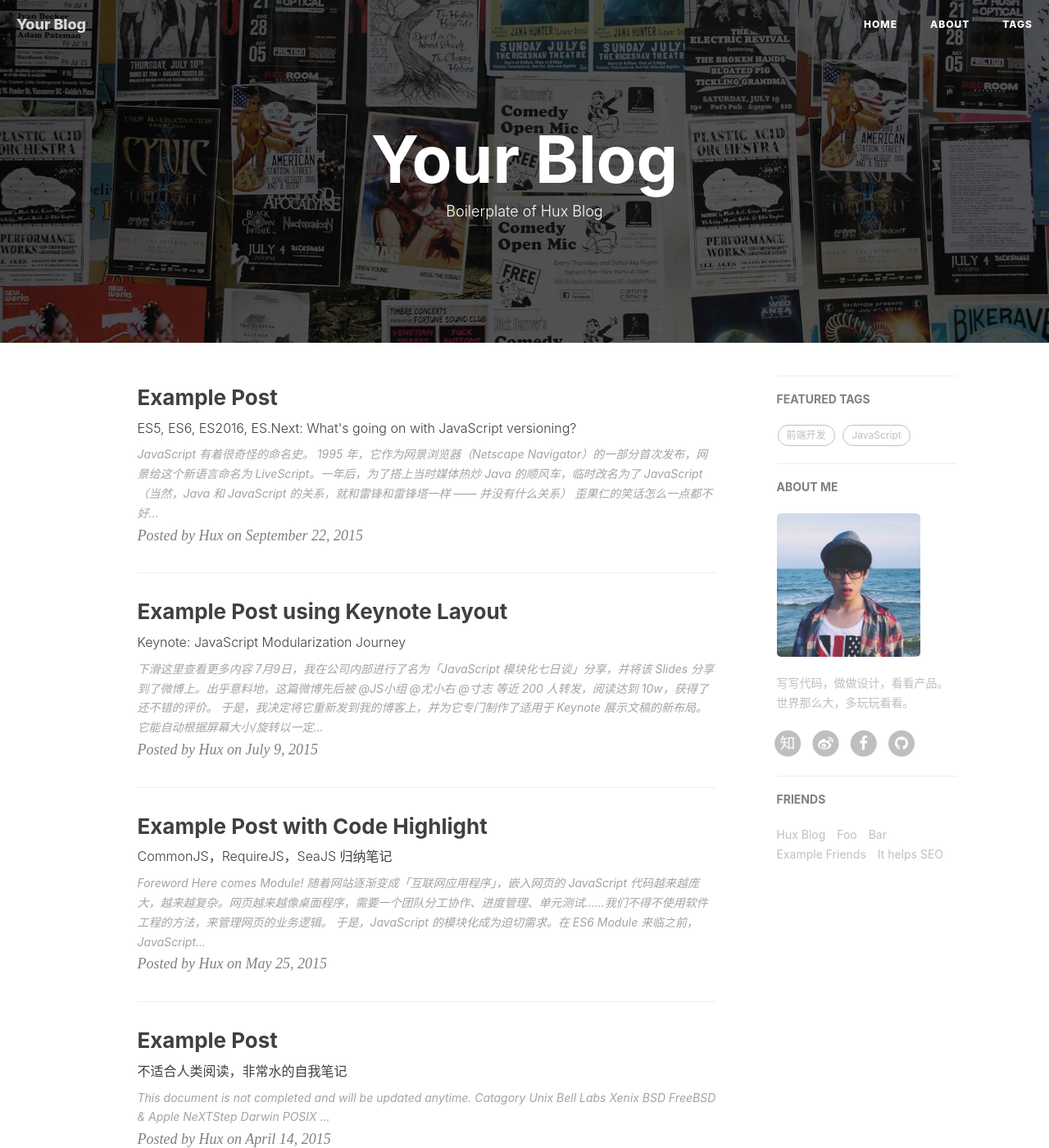
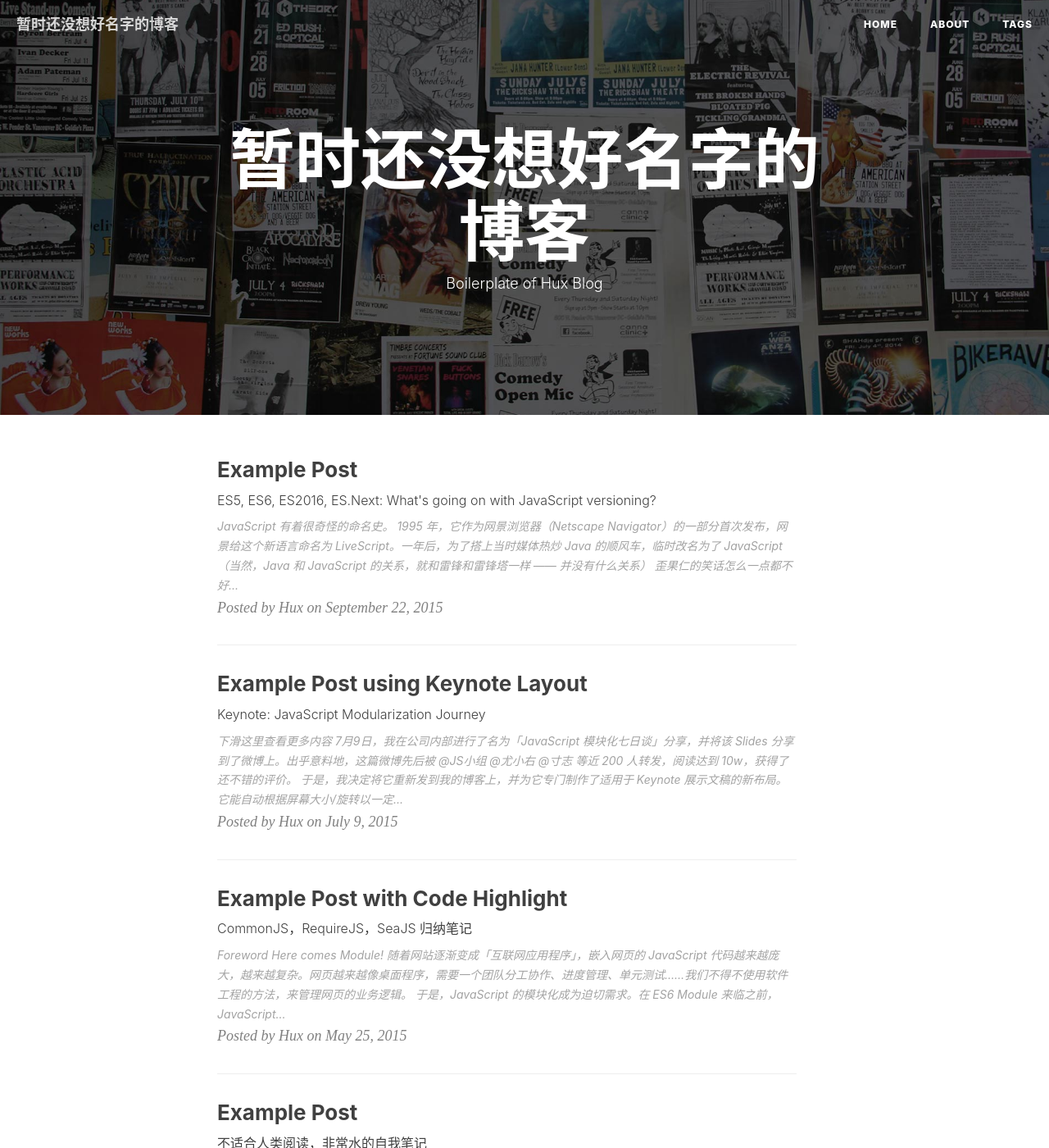
Before and after one commit to queryfish/yetanotherblogger, a Jekyll site: the page built from index.html, in a window 1280 px wide and 1400 px high. Shown: the whole window at 82% size. Built offline with Jekyll 4.4.1, drawn with Linux system fonts in a browser that asks for light colours; nearby versions of some CDN libraries; the list of posts is cut into pages by our own code; comment, search, counter and statistics services are not loaded; some of the changed text lies outside the part shown.

Commit message:
We are trying to simplify this dumb boilerplate

```diff
--- a/_config.yml
+++ b/_config.yml
@@ -1,24 +1,19 @@
 # Site settings
-title: Your Blog
-SEOTitle: 你的博客 | Your Blog
+title: 暂时还没想好名字的博客
+SEOTitle: 没名博客 | Your Blog
 header-img: img/home-bg.jpg
-email: huxpro@gmail.com
-description: ""
-keyword: ""
-# url: "http://huangxuan.me"              # your host, for absolute URL
+email: marrowsk@gmail.com
+description: "I'd like to ... dump!"
+keyword: "恋恋风尘"
 baseurl: "/yetanotherblogger"         # for example, '/blog' if your blog hosted on 'host/blog'
 
-
-
-# SNS settings
-RSS: false
-weibo_username:     huxpro
-zhihu_username:     huxpro
-github_username:    huxpro
-#twitter_username:  huxpro
-facebook_username:  huxpro
-
-
+# # SNS settings
+# RSS: false
+# weibo_username:     huxpro
+# zhihu_username:     huxpro
+# github_username:    huxpro
+# #twitter_username:  huxpro
+# facebook_username:  huxpro
 
 # Build settings
 # from 2016, 'pygments' is unsupported on GitHub Pages. Use 'rouge' for highlighting instead.
@@ -49,52 +44,52 @@ kramdown:
 # Disqus settings
 #disqus_username: _your_disqus_short_name_
 
-# Duoshuo settings
-duoshuo_username: huxblog
-# Share component is depend on Comment so we can NOT use share only.
-duoshuo_share: true                     # set to false if you want to use Comment without Sharing
+# # Duoshuo settings
+# duoshuo_username: huxblog
+# # Share component is depend on Comment so we can NOT use share only.
+# duoshuo_share: true                     # set to false if you want to use Comment without Sharing
 
 
 
 
-# Analytics settings
-# Baidu Analytics
-ba_track_id: 4cc1f2d8f3067386cc5cdb626a202900
-# Google Analytics
-ga_track_id: 'UA-49627206-1'            # Format: UA-xxxxxx-xx
-ga_domain: huangxuan.me
+# # Analytics settings
+# # Baidu Analytics
+# ba_track_id: 4cc1f2d8f3067386cc5cdb626a202900
+# # Google Analytics
+# ga_track_id: 'UA-49627206-1'            # Format: UA-xxxxxx-xx
+# ga_domain: huangxuan.me
 
 
 
 # Sidebar settings
-sidebar: true                           # whether or not using Sidebar.
-sidebar-about-description: "写写代码，做做设计，看看产品。世界那么大，多玩玩看看。"
+sidebar: false                           # whether or not using Sidebar.
+sidebar-about-description: "我的脑子里什么也没有"
 sidebar-avatar: /img/avatar-hux.jpg      # use absolute URL, seeing it's used in both `/` and `/about/`
 
 
 
 # Featured Tags
-featured-tags: true                     # whether or not using Feature-Tags
+featured-tags: false                     # whether or not using Feature-Tags
 featured-condition-size: 1              # A tag will be featured if the size of it is more than this condition value
 
 
 
 # Friends
-friends: [
-    {
-        title: "Hux Blog",
-        href: "http://huangxuan.me"
-    },{
-        title: "Foo",
-        href: "#"
-    },{
-        title: "Bar",
-        href: "#"
-    },{
-        title: "Example Friends",
-        href: "#"
-    },{
-        title: "It helps SEO",
-        href: "#"
-    }
-]
+# friends: [
+#     {
+#         title: "Hux Blog",
+#         href: "http://huangxuan.me"
+#     },{
+#         title: "Foo",
+#         href: "#"
+#     },{
+#         title: "Bar",
+#         href: "#"
+#     },{
+#         title: "Example Friends",
+#         href: "#"
+#     },{
+#         title: "It helps SEO",
+#         href: "#"
+#     }
+# ]
```
